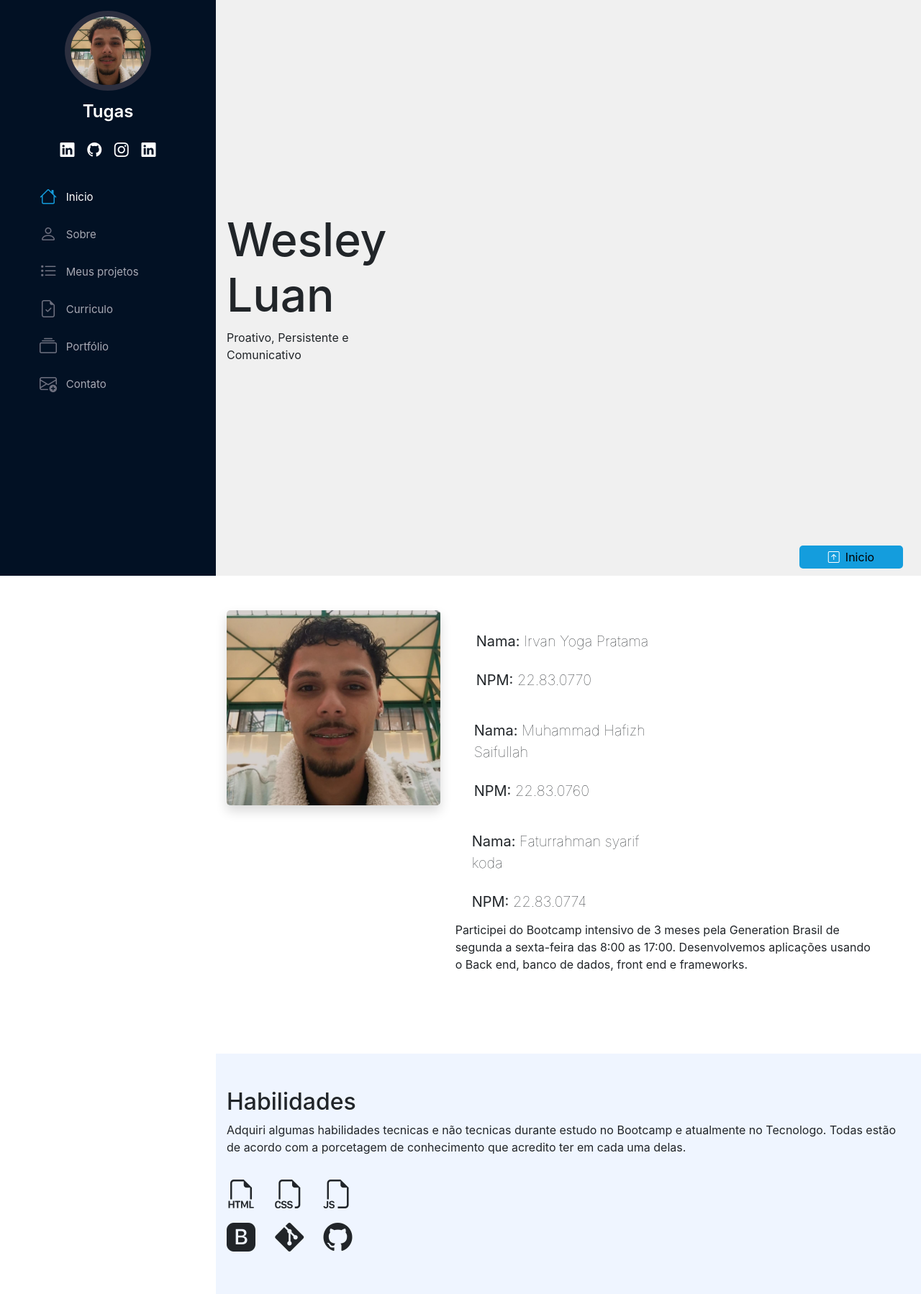
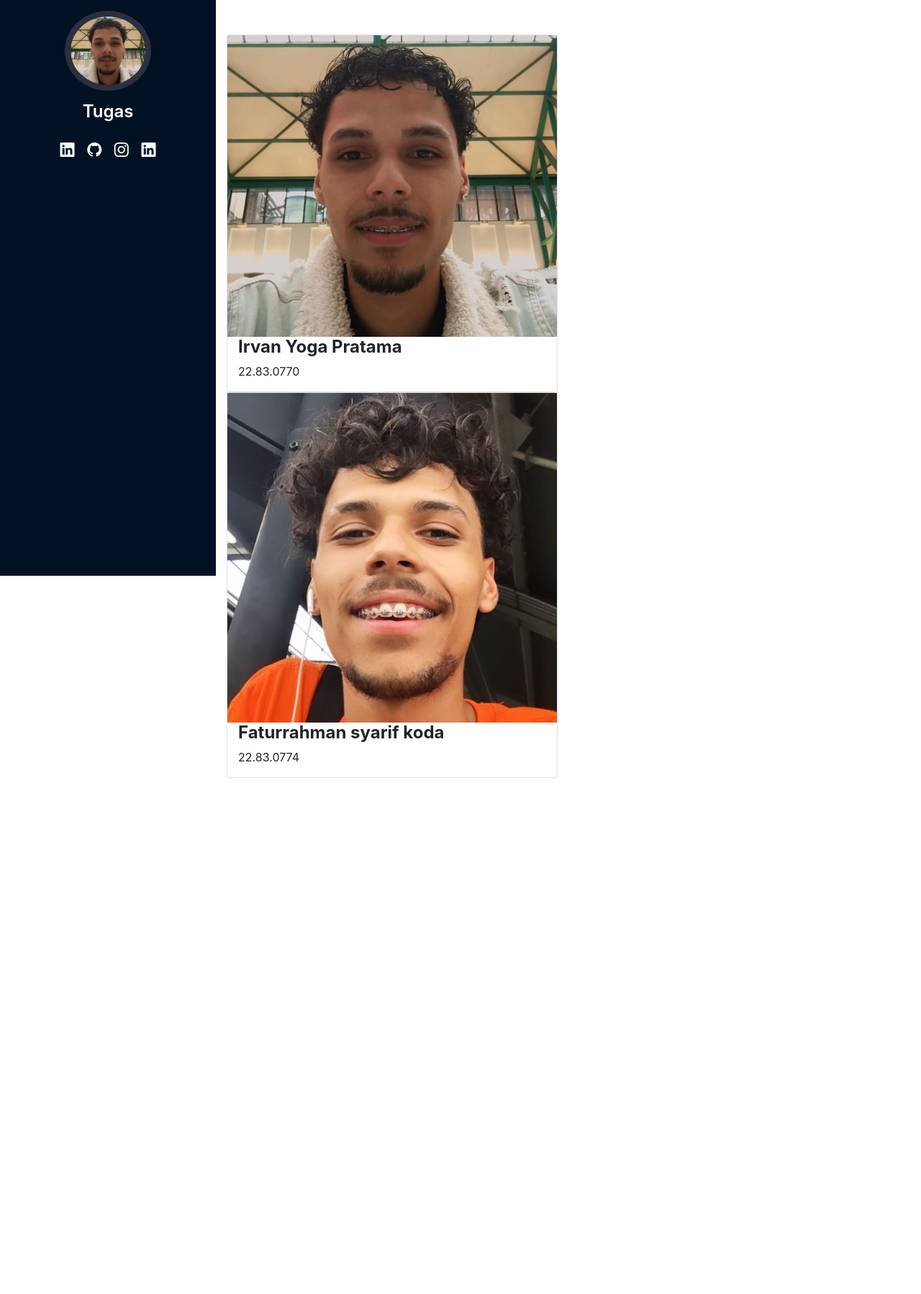
Before and after one commit to HazeRazer21/azure, a Flask app: page / in a window 1280 px wide. Shown: the whole page at 72% size. After the commit the page ends 1081 px from the top, so only its background shows below. Run offline with Flask 3, Linux system fonts and the light colour scheme; some libraries are stand-ins or nearby versions.

Commit message:
index.html

```diff
--- a/templates/index.html
+++ b/templates/index.html
@@ -9,7 +9,7 @@
     <link rel="icon" type="" href="">
     <link rel="stylesheet" href="https://cdn.jsdelivr.net/npm/bootstrap-icons@1.9.1/font/bootstrap-icons.css">
     <link rel="stylesheet" href="https://stackpath.bootstrapcdn.com/bootstrap/4.1.3/css/bootstrap.min.css" integrity="sha384-MCw98/SFnGE8fJT3GXwEOngsV7Zt27NXFoaoApmYm81iuXoPkFOJwJ8ERdknLPMO" crossorigin="anonymous">
-    <title>Meu Portifolio</title>
+    <title>Kelompok</title>
 </head>
 <body>
 
@@ -38,7 +38,7 @@
         <!--/Menu lateral e lik das Redes-->
 
         <!--Menu lateral e icones-->
-        <nav id="navbar" class="nav-menu">
+        <!-- <nav id="navbar" class="nav-menu">
             <ul class="nav flex-column">
                 <li class="nav-item">
                     <a class="nav-link active" aria-current="page" href="#inicio"><i class="bi bi-house"></i> Inicio</a>
@@ -59,13 +59,13 @@
                     <a class="nav-link" href="#"><i class="bi bi-envelope-plus"></i> Contato</a>
                 </li>
             </ul>
-        </nav>
+        </nav> -->
         <!--/Menu lateral e icones-->
     </aside>
 
     <main id="main">
 
-        <section id="inicio" class="row m-0 p-0" >
+        <!-- <section id="inicio" class="row m-0 p-0" >
 
             <div class="col-md-5 d-flex justify-content-center align-items-center flex-column">
                 <h2 class="text-shadow">Wesley Luan</h2>
@@ -79,7 +79,7 @@
                 </div>
             </div>
 
-        </section>
+        </section> -->
 
         <section class="container mt-5" id="sobre">
 
@@ -92,15 +92,15 @@
                 </div>
             </div> -->
 
-            <div class="row mt-5">
+            <!-- <div class="row mt-5">
                 <div class="col-md-4 ">
                     <img class="img-sobre img-fluid shadow" src="../static/img/ft_perfil2.jpeg" alt="Foto do Wesley">
                 </div>
-                <div class="col-md-8">
+                <div class="col-md-8"> -->
                     <!-- <h3>Estudante em Desenvolvimento de Sistemas</h3>
                     <p>Atualmente estou cursando Tecnólogo em Desenvolvimento de Sistemas na Etec, na busca de aprimorar cada dia meus conhecimentos.</p> -->
 
-                    <div class="row mt-3 mb-3">
+                    <!-- <div class="row mt-3 mb-3">
                         <div class="col-md-6">
                             <ul class="list-group list-group-flush fs-5">
                                 <li class="list-group-item">
@@ -109,12 +109,12 @@
                                 <li class="list-group-item">
                                     NPM: <span class="fw-lighter"> 22.83.0770</span>
                                 </li>
-                                <!-- <li class="list-group-item">
+                                <li class="list-group-item">
                                     cidade: <span class="fw-lighter"> São Paulo - SP</span>
                                 </li> -->
-
+<!--
                             </ul>
-                        </div>
+                        </div> -->
                         <!-- <div class="col-md-6">
                             <ul class="list-group list-group-flush fs-5">
                                 <li class="list-group-item">
@@ -128,22 +128,36 @@
                             </ul>
                         </div>
                     </div> -->
+                    <!-- <link rel="stylesheet" href="https://cdnjs.cloudflare.com/ajax/libs/font-awesome/4.7.0/css/font-awesome.min.css">
+
+                        <div class="card">
+                        <img src="img.jpg" alt="John" style="width:100%">
+                        <h1>John Doe</h1>
+                        <p class="title">CEO & Founder, Example</p>
+                        <p>Harvard University</p>
+                        <a href="#"><i class="fa fa-dribbble"></i></a>
+                        <a href="#"><i class="fa fa-twitter"></i></a>
+                        <a href="#"><i class="fa fa-linkedin"></i></a>
+                        <a href="#"><i class="fa fa-facebook"></i></a>
+                        <p><button>Contact</button></p>
+                        </div> -->
                     <div class="row mt-3 mb-3">
-                        <div class="col-md-6">
-                            <ul class="list-group list-group-flush fs-5">
-                                <li class="list-group-item">
-                                    Nama: <span class="fw-lighter"> Muhammad Hafizh Saifullah</span>
-                                </li>
-                                <li class="list-group-item">
-                                    NPM: <span class="fw-lighter"> 22.83.0760</span>
-                                </li>
-                                <!-- <li class="list-group-item">
-                                    cidade: <span class="fw-lighter"> São Paulo - SP</span>
-                                </li> -->
-
-                            </ul>
+                    <div class="col-md-6">
+                    <div class="card">
+                        <img src="../static/img/ft_perfil2.jpeg" alt="Avatar" style="width:100%">
+                        <div class="container">
+                          <h4><b>Irvan Yoga Pratama</b></h4>
+                          <p>22.83.0770</p>
                         </div>
-                    <div class="row mt-3 mb-3">
+                      </div>
+                      <div class="card">
+                        <img src="../static/img/Foto perfil.jpeg" alt="Avatar" style="width:100%">
+                        <div class="container">
+                          <h4><b>Faturrahman syarif koda</b></h4>
+                          <p>22.83.0774</p>
+                        </div>
+                      </div>
+                    <!-- <div class="row mt-3 mb-3">
                         <div class="col-md-6">
                             <ul class="list-group list-group-flush fs-5">
                                 <li class="list-group-item">
@@ -152,13 +166,13 @@
                                 <li class="list-group-item">
                                     NPM: <span class="fw-lighter"> 22.83.0774</span>
                                 </li>
-                                <!-- <li class="list-group-item">
+                                 <li class="list-group-item">
                                     cidade: <span class="fw-lighter"> São Paulo - SP</span>
-                                </li> -->
+                                </li>
 
                             </ul>
-                        </div>
-                    <p>Participei do Bootcamp intensivo de 3 meses pela Generation Brasil de segunda a sexta-feira das 8:00 as 17:00. Desenvolvemos aplicações usando o Back end, banco de dados, front end e frameworks.</p>
+                        </div> -->
+                    <!-- <p>Participei do Bootcamp intensivo de 3 meses pela Generation Brasil de segunda a sexta-feira das 8:00 as 17:00. Desenvolvemos aplicações usando o Back end, banco de dados, front end e frameworks.</p> -->
 
 
                 </div>
@@ -168,13 +182,13 @@
 
         <section class="mt-5 section-bg" id="habilidades">
 
-            <div class="container pb-5">
+            <!-- <div class="container pb-5">
                 <h2 class="pt-5">Habilidades</h2>
                 <p>Adquiri algumas habilidades tecnicas e não tecnicas durante estudo no Bootcamp e atualmente no Tecnologo. Todas estão de acordo com a porcetagem de
                 conhecimento que acredito ter em cada uma delas.
-                </p>
+                </p> -->
 
-            <div class="row">
+            <!-- <div class="row">
                 <div class="col-md-12 mt-2 ">
                     <div class="fs-1">
                         <i class="bi bi-filetype-html mr-3 icons-html"></i>
@@ -189,7 +203,7 @@
                     </div>
 
                 </div>
-            </div>
+            </div> -->
 
             </div>
 
```
